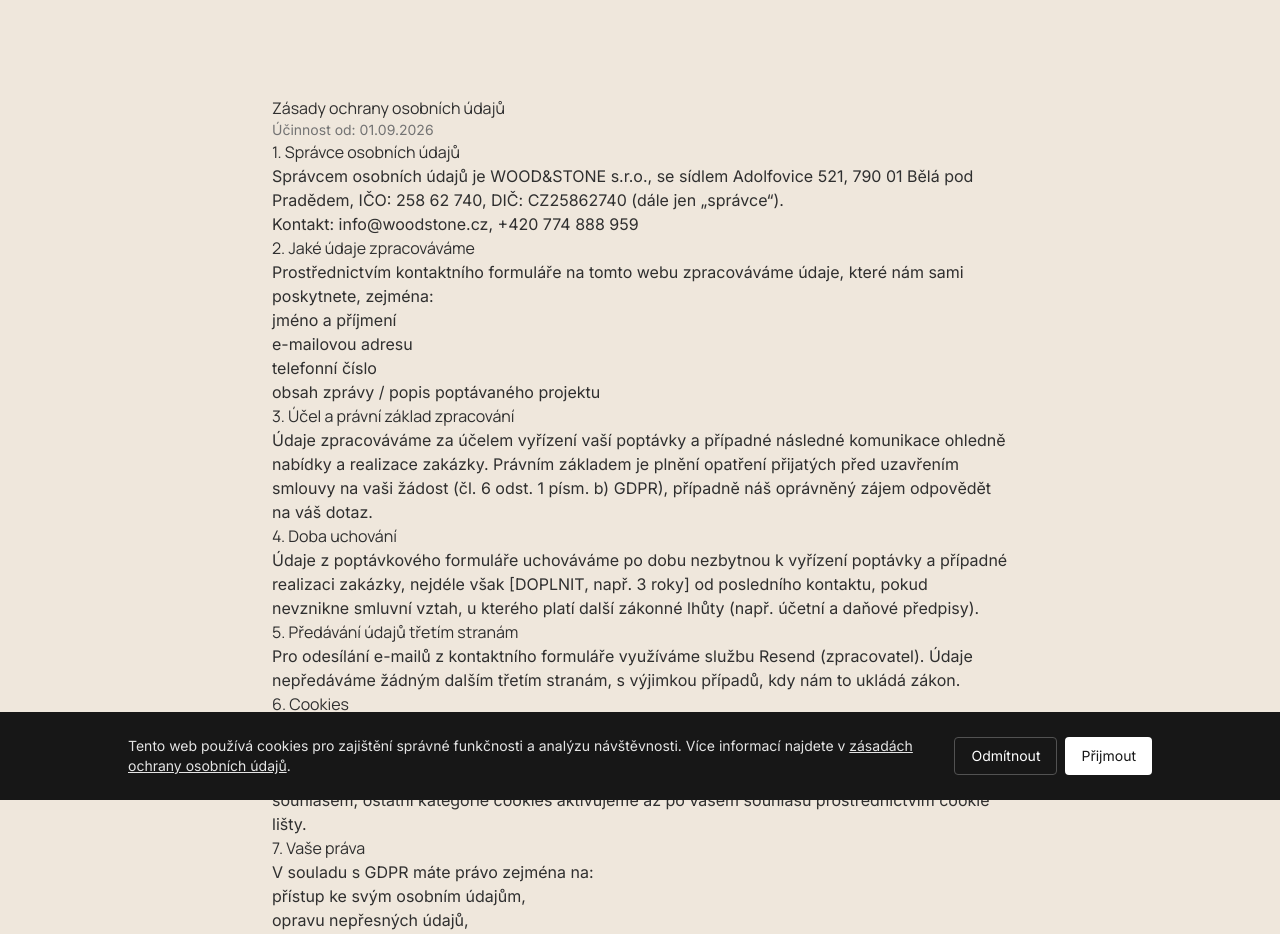
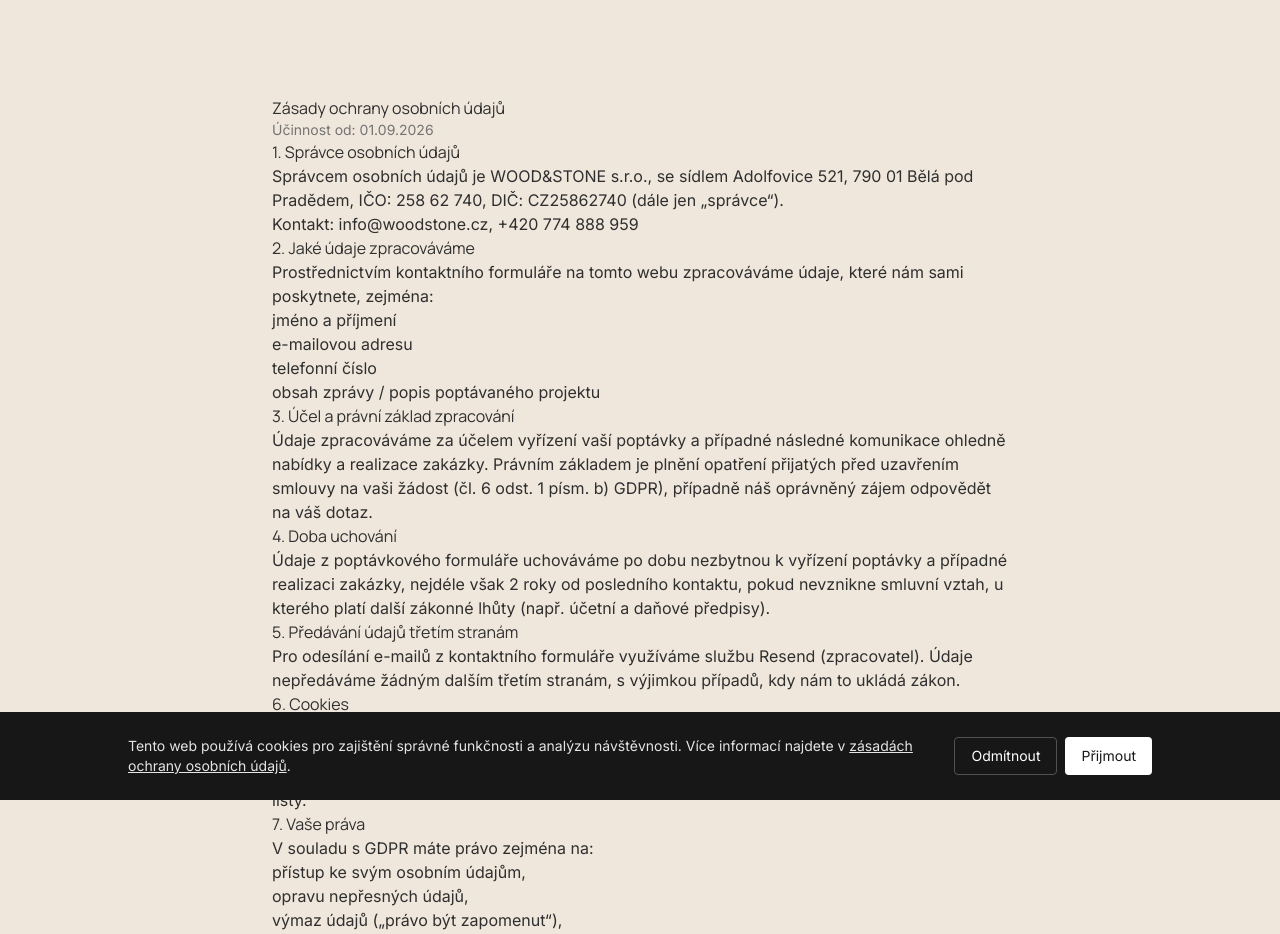
Before and after one commit to kh0l-ws/woodstone, a Next.js app: page /zasady-ochrany-osobnich-udaju in a window 1280 px wide. Shown: the top 934 px of the page. Built offline with nearby package versions, Linux system fonts and the light colour scheme.

Commit message:
cookies3

```diff
--- a/app/zasady-ochrany-osobnich-udaju/page.tsx
+++ b/app/zasady-ochrany-osobnich-udaju/page.tsx
@@ -44,7 +44,7 @@ export default function PrivacyPolicyPage() {
       <h2>4. Doba uchování</h2>
       <p>
         Údaje z poptávkového formuláře uchováváme po dobu nezbytnou k vyřízení
-        poptávky a případné realizaci zakázky, nejdéle však [DOPLNIT, např. 3 roky]
+        poptávky a případné realizaci zakázky, nejdéle však 2 roky
         od posledního kontaktu, pokud nevznikne smluvní vztah, u kterého platí
         další zákonné lhůty (např. účetní a daňové předpisy).
       </p>
@@ -59,8 +59,7 @@ export default function PrivacyPolicyPage() {
       <h2>6. Cookies</h2>
       <p>
         Náš web může používat cookies pro zajištění základní funkčnosti a
-        (po vašem souhlasu) pro analytické či marketingové účely
-        [DOPLNIT dle skutečně použitých nástrojů, např. Google Analytics, Facebook Pixel].
+        (po vašem souhlasu) pro analytické či marketingové účely.
         Používání nezbytných technických cookies není podmíněno souhlasem,
         ostatní kategorie cookies aktivujeme až po vašem souhlasu prostřednictvím
         cookie lišty.
```
